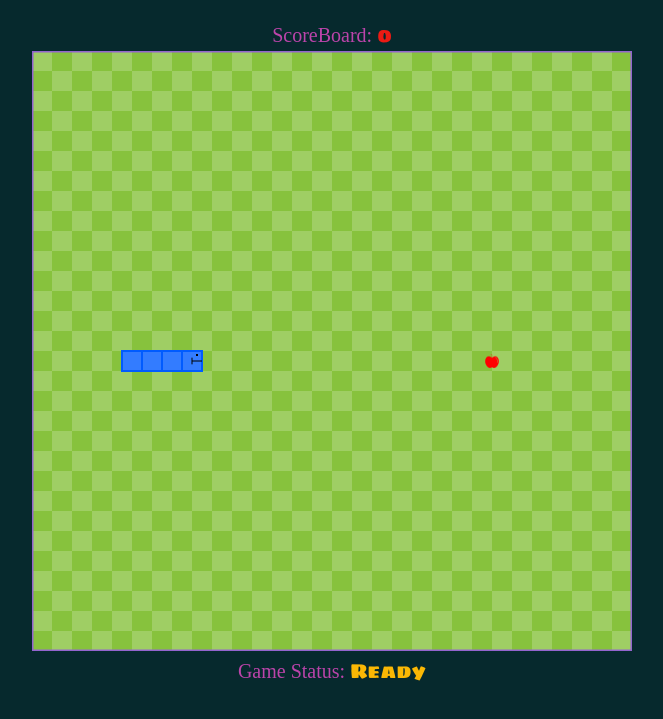
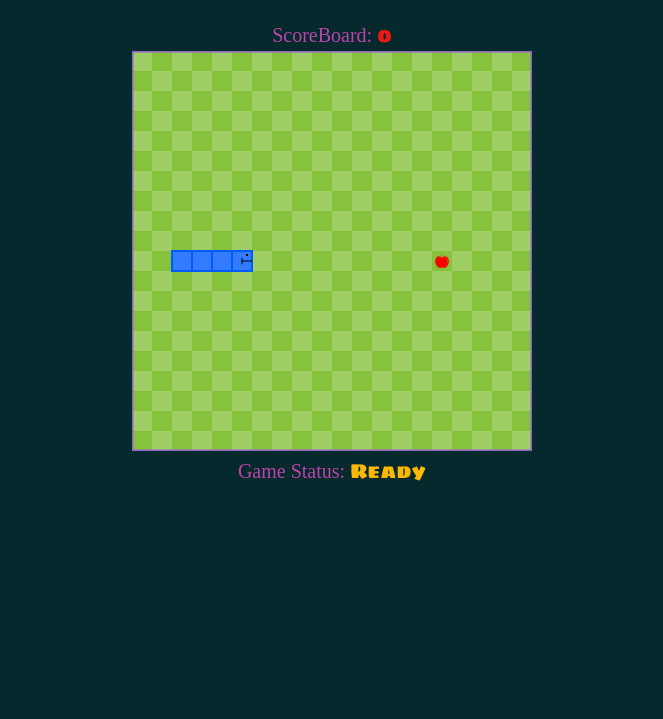
Before and after one commit to andrew-k191/snake-game, a plain HTML site: page index.html in a window 1280 px wide. Shown: the part 77-796 px from the top of the page, without its empty margins (308-971 px from the left). Drawn offline with Linux system fonts and the light colour scheme; a web font is replaced by a local one.

Commit message:
index.html

```diff
--- a/index.html
+++ b/index.html
@@ -14,7 +14,7 @@
       <span class="score-board">ScoreBoard: </span
       ><span class="game-score">0</span>
     </div>
-    <canvas id="game-canvas" width="600" height="600"></canvas>
+    <canvas id="game-canvas" width="400" height="400"></canvas>
     <div class="game-info">
       <span class="game-status">Game Status: </span>
       <span class="status ready">Ready</span>
```
